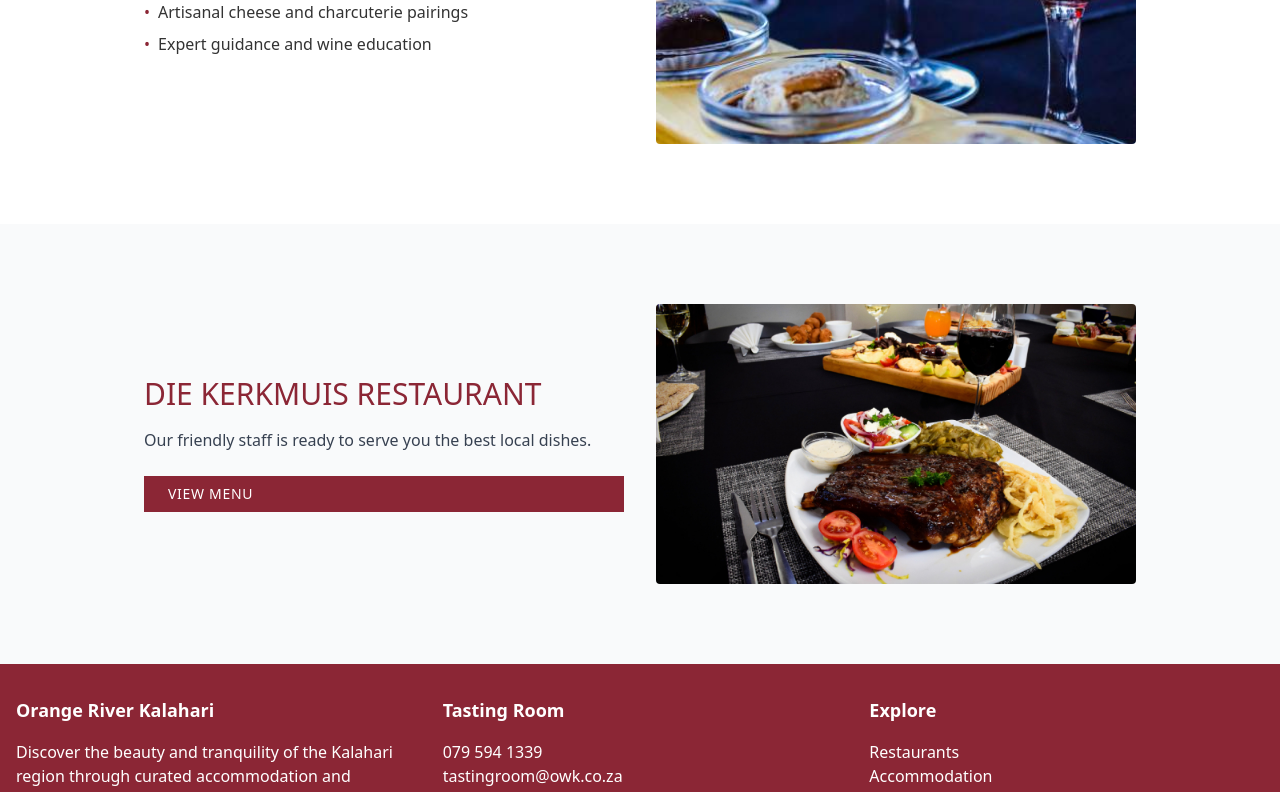
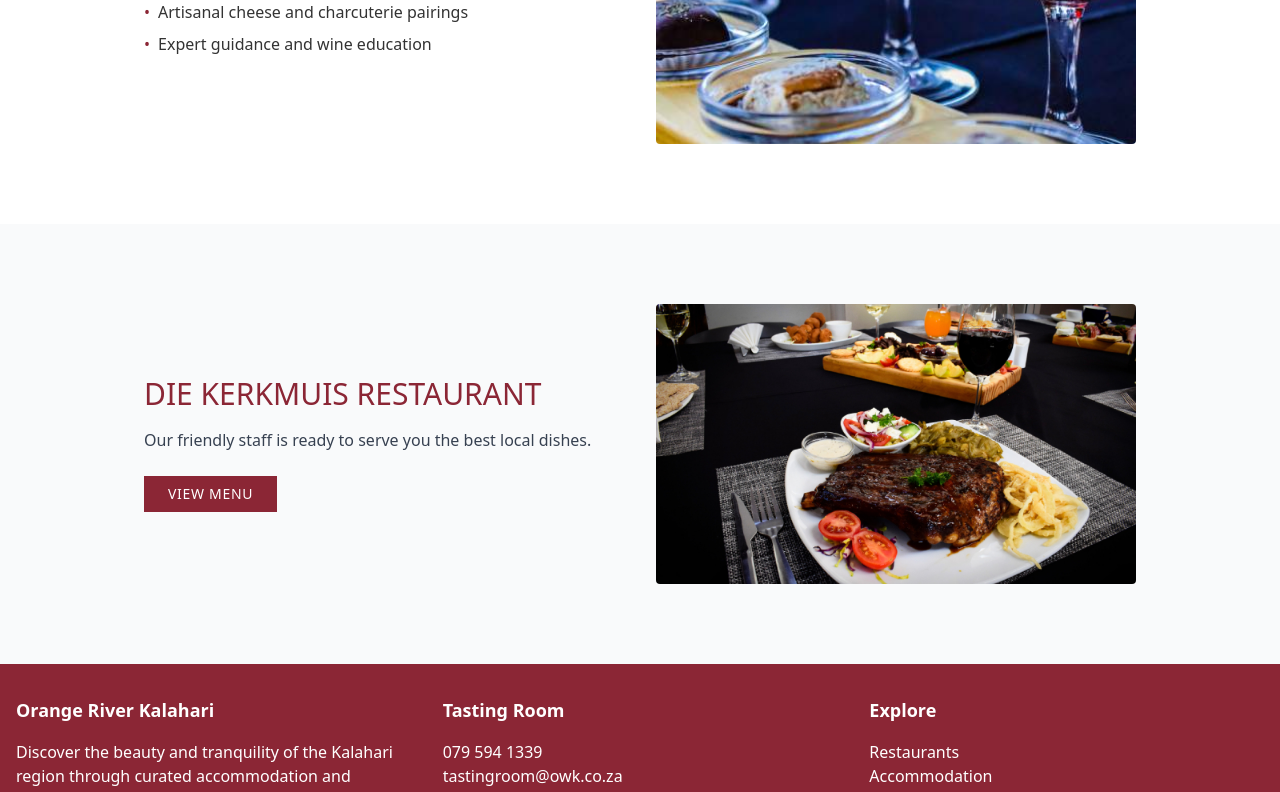
Before and after one commit to GDN84/kalaharitourism_TEST2, a Next.js app: page /tasting-room in a window 1280 px wide. Shown: the part 1307-2099 px from the top of the page. Built offline with nearby package versions, Linux system fonts and the light colour scheme.

Commit message:
Refactor restaurant section layout and style
Updated layout for restaurant section to improve alignment and added uppercase styling to the restaurant name.

```diff
--- a/app/tasting-room/page.tsx
+++ b/app/tasting-room/page.tsx
@@ -124,10 +124,16 @@ export default function TastingRoom() {
       {/* Restaurant Section */}
       <section className="py-16 flex justify-center bg-gray-50">
         <div className="w-full max-w-5xl flex flex-col md:flex-row">
-          <div className="md:w-1/2 p-4 flex flex-col justify-center">
-            <h2 className="text-3xl font-serif text-[#8B2635] mb-4">DIE KERKMUIS RESTAURANT</h2>
+          {/* Added items-start to keep the button from stretching */}
+          <div className="md:w-1/2 p-4 flex flex-col justify-center items-start text-left">
+            <h2 className="text-3xl font-serif text-[#8B2635] mb-4 uppercase">Die Kerkmuis Restaurant</h2>
             <p className="text-gray-700 mb-6">Our friendly staff is ready to serve you the best local dishes.</p>
-            <a href="https://orangeriverwines.com/wp-content/uploads/2025-Menu_A4_compressed.pdf" target="_blank" rel="noopener noreferrer" className="bg-[#8B2635] text-white px-6 py-2 text-sm uppercase tracking-wider hover:bg-[#6d1e29] inline-block">
+            <a
+              href="https://orangeriverwines.com/wp-content/uploads/2025-Menu_A4_compressed.pdf"
+              target="_blank"
+              rel="noopener noreferrer"
+              className="bg-[#8B2635] text-white px-6 py-2 text-sm uppercase tracking-wider hover:bg-[#6d1e29] inline-block w-fit"
+            >
               View Menu
             </a>
           </div>
```
